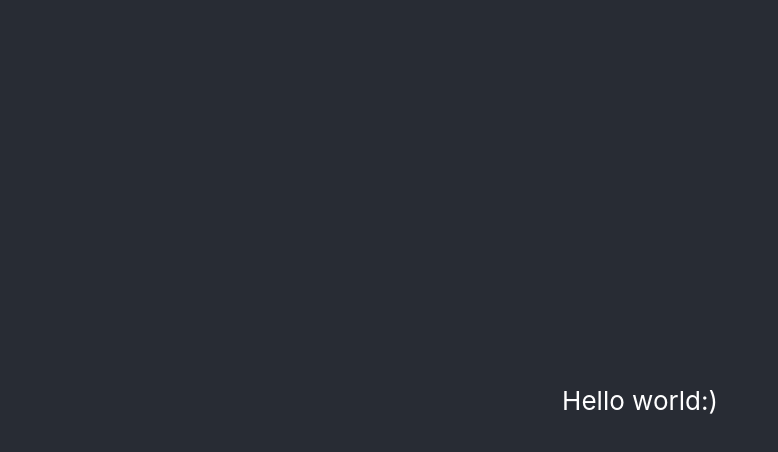
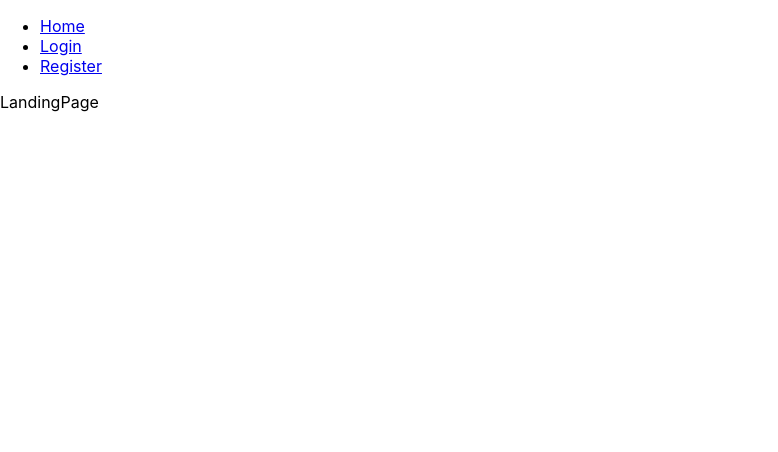
Before and after one commit to donna6355/vue, a React (Create React App) app in the folder reactAgain/client/: page / in a window 1280 px wide. Shown: the top 452 px of the page, without its empty margins (0-778 px from the left). Built offline with nearby package versions, Linux system fonts and the light colour scheme.

Commit message:
react router dom

```diff
--- a/reactAgain/client/package.json
+++ b/reactAgain/client/package.json
@@ -8,6 +8,7 @@
     "@testing-library/user-event": "^13.5.0",
     "react": "^17.0.2",
     "react-dom": "^17.0.2",
+    "react-router-dom": "^6.2.1",
     "react-scripts": "5.0.0",
     "web-vitals": "^2.1.4"
   },
--- a/reactAgain/client/src/App.js
+++ b/reactAgain/client/src/App.js
@@ -1,12 +1,37 @@
 import "./App.css";
+import React from "react";
+import { BrowserRouter as Router, Routes, Route, Link } from "react-router-dom";
+import LandingPage from "./components/views/LandingPage/LandingPage";
+import LoginPage from "./components/views/LoginPage/LoginPage";
+import RegisterPage from "./components/views/RegisterPage/RegisterPage";
 
 function App() {
   return (
-    <div className="App">
-      <header className="App-header">
-        <p>Hello world:)</p>
-      </header>
-    </div>
+    <Router>
+      <div>
+        <nav>
+          <ul>
+            <li>
+              <Link to="/">Home</Link>
+            </li>
+            <li>
+              <Link to="/login">Login</Link>
+            </li>
+            <li>
+              <Link to="/register">Register</Link>
+            </li>
+          </ul>
+        </nav>
+
+        {/* A <Switch> looks through its children <Route>s and
+            renders the first one that matches the current URL. */}
+        <Routes>
+          <Route exact path="/" element={<LandingPage />} />
+          <Route exact path="/login" element={<LoginPage />} />
+          <Route exact path="/register" element={<RegisterPage />} />
+        </Routes>
+      </div>
+    </Router>
   );
 }
 
```
Also changed, not shown: 1 other file (tests, documents, lock files or other folders).
